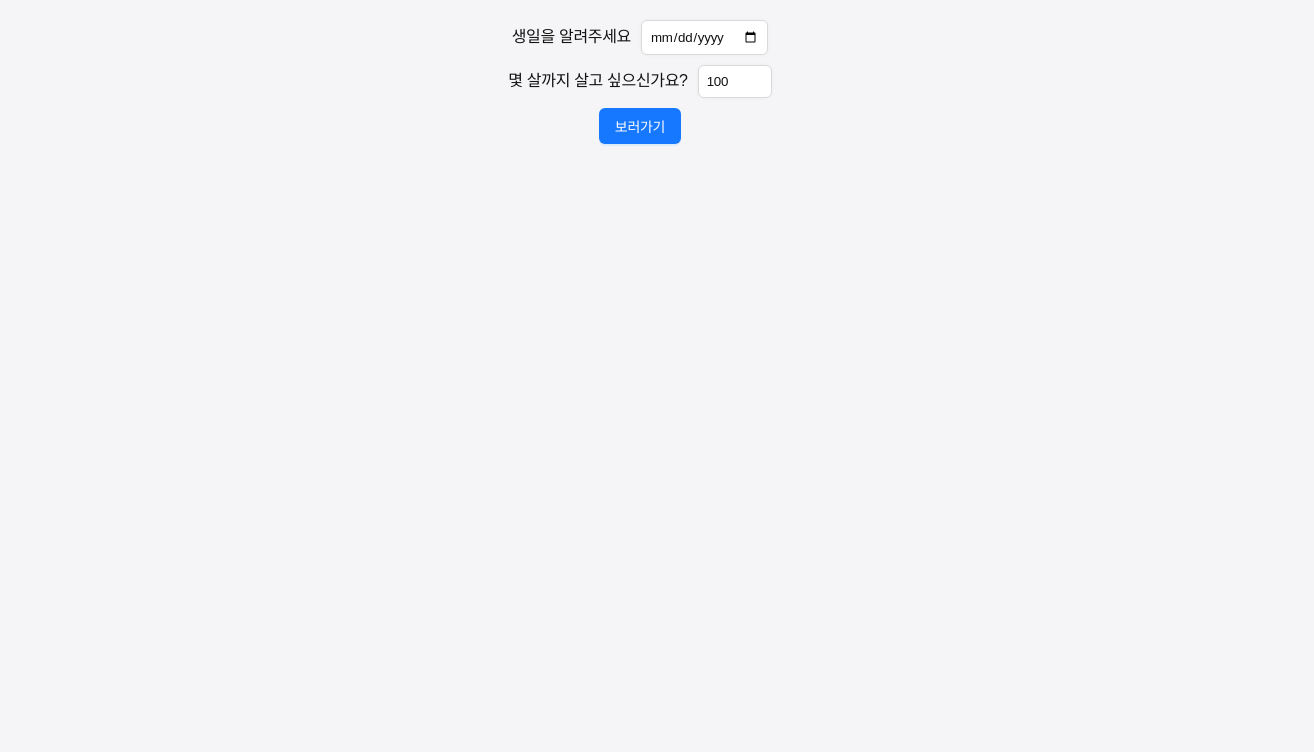
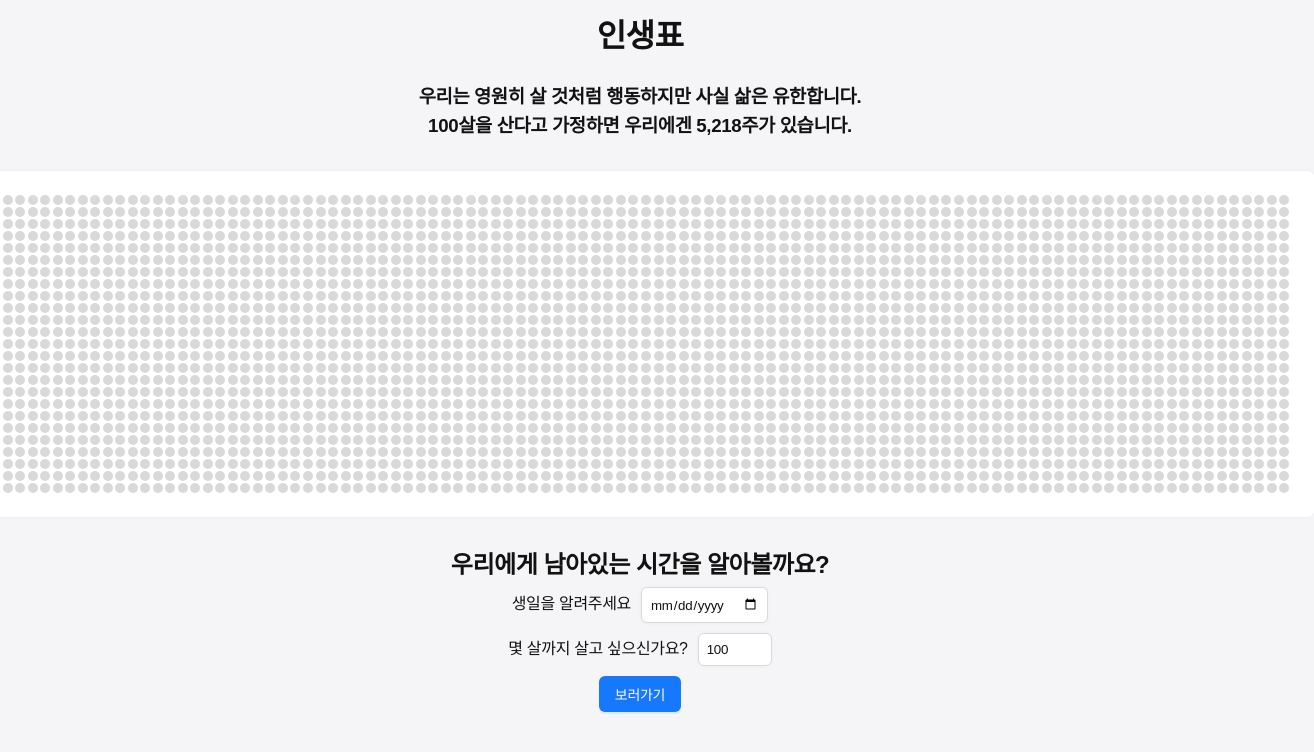
Before and after one commit to kihyeoon/life-chart, a React app: page / in a window 1280 px wide. Shown: the top 752 px of the page, 1314 px wide, since content can reach past the window. Built offline with nearby package versions, Linux system fonts and the light colour scheme.

Commit message:
💄 Home에 예시 표 추가 #10

```diff
--- a/src/Pages/Home/Home.tsx
+++ b/src/Pages/Home/Home.tsx
@@ -3,6 +3,10 @@ import { useNavigate } from "react-router-dom";
 import AgePicker from "@src/components/@shared/AgePicker/AgePicker";
 import Button from "@src/components/@shared/Button/Button";
 import DatePicker from "@src/components/@shared/DatePicker/DatePicker";
+import { Container } from "@src/components/Chart/Chart.style";
+import WeeksContainer from "@src/components/Chart/WeeksContainer/WeeksContainer";
+
+import { Week } from "@src/@utils/createWeeksArray";
 
 import * as Style from "./Home.style";
 
@@ -17,8 +21,25 @@ function Home() {
     navigate("main", { state: { birthDay, lifeExpectancy } });
   };
 
+  // array.from을 사용해서 기본값을 설정
+  const defaultArray: Week[] = Array.from({ length: 2600 }, () => ({
+    dateRange: "",
+    age: 0,
+    type: "future",
+  }));
+
   return (
     <Style.FormContainer onSubmit={handleSubmit}>
+      <h1>인생표</h1>
+      <br />
+      <h3>우리는 영원히 살 것처럼 행동하지만 사실 삶은 유한합니다.</h3>
+      <h3>100살을 산다고 가정하면 우리에겐 5,218주가 있습니다.</h3>
+      <br />
+      <Container>
+        <WeeksContainer weeksArray={defaultArray} />
+      </Container>
+      <br />
+      <h2>우리에게 남아있는 시간을 알아볼까요?</h2>
       <DatePicker />
       <AgePicker />
       <Button type="submit">보러가기</Button>
```
